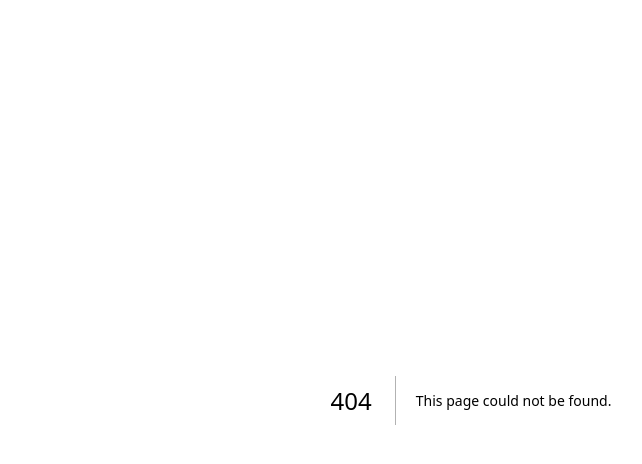
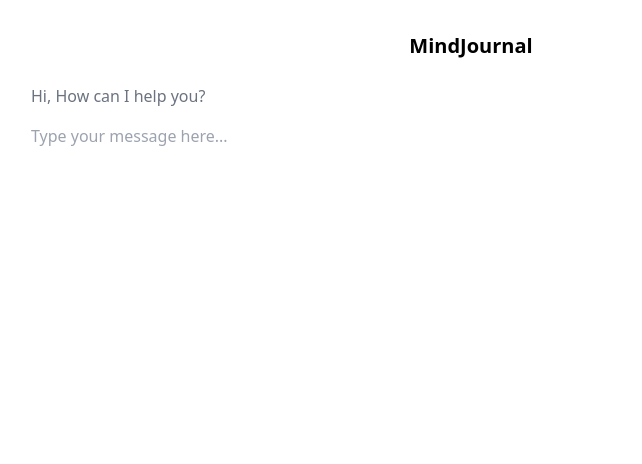
Before and after one commit to nawed2611/mind-journal, a Next.js app: page /ama in a window 1280 px wide. Before the commit this address had no page. Shown: the top 464 px of the page, without its empty margins (169-811 px from the left). Built offline with nearby package versions, Linux system fonts and the light colour scheme.

Commit message:
add chatbot

```diff
--- /dev/null
+++ b/app/ama/page.tsx
@@ -0,0 +1,151 @@
+"use client";
+
+import React, { useEffect, useRef, useState } from "react";
+import Image from "next/image";
+import axios from "axios";
+import { motion } from "framer-motion";
+
+interface Chat {
+  message: string;
+  author: string;
+}
+
+const Chatbot = (props: any) => {
+  const [input, setInput] = useState("");
+  const [chats, setChats] = useState<Chat[]>([
+    { message: "Hi, How can I help you?", author: "bot" },
+  ]);
+  const [loading, setLoading] = useState(false);
+  const [inputEnabled, setInputEnabled] = useState(true);
+
+  const chatContainerRef = useRef<HTMLDivElement>(null);
+  const inputRef = useRef<HTMLInputElement>(null);
+
+  useEffect(() => {
+    if (chatContainerRef.current) {
+      chatContainerRef.current.scrollTop =
+        chatContainerRef.current.scrollHeight;
+    }
+  }, [chats]);
+
+  const handleSubmit = () => {
+    if (!inputEnabled) return;
+
+    setChats([...chats, { message: input, author: "user" }]);
+    setLoading(true);
+    setInputEnabled(false);
+
+    const url = "https://stemist-aijournal-production.up.railway.app/ask";
+
+    axios
+      .post(
+        url,
+        { question: input, user_id: "user_1" },
+        { headers: { "Content-Type": "application/json" } },
+      )
+      .then((response) => {
+        console.log(response);
+        const Answer = response.data;
+
+        setChats([
+          ...chats,
+          {
+            message: input,
+            author: "user",
+          },
+          {
+            message: Answer,
+            author: "bot",
+          },
+        ]);
+        setInput("");
+        setLoading(false);
+        setInputEnabled(true);
+        inputRef.current?.focus();
+      })
+      .catch((error) => {
+        console.log(error);
+        setChats([
+          ...chats,
+          {
+            message: input,
+            author: "user",
+          },
+          {
+            message:
+              "Sorry, We've ran out of Open AI credits right now! We know its not ideal.",
+            author: "bot",
+          },
+        ]);
+        setInput("");
+        setLoading(false);
+        setInputEnabled(true);
+        inputRef.current?.focus();
+      });
+  };
+
+  const handleKeyDown = (e: React.KeyboardEvent<HTMLInputElement>) => {
+    if (e.key === "Enter") {
+      e.preventDefault();
+      handleSubmit();
+    }
+  };
+
+  useEffect(() => {
+    if (chats.length > 0 && inputRef.current) {
+      inputRef.current.focus();
+    }
+  }, [chats]);
+
+  return (
+    <div className="mb-20 mt-8 h-full">
+      <div className="mb-4 flex items-center justify-center">
+        <h1 className="text-xl font-bold">MindJournal</h1>
+      </div>
+      <div ref={chatContainerRef} className="mx-auto w-[70%]">
+        {chats.map((chat, index) => (
+          <div key={index}>
+            <div className="inline-flex  items-center">
+              <span
+                className={`${
+                  chat.author === "user" ? "text-gray-400" : "text-gray-500"
+                } inline-block rounded-lg p-2 text-base
+                font-medium`}
+              >
+                {chat.message}
+              </span>
+            </div>
+          </div>
+        ))}
+        {loading && (
+          <motion.div
+            animate={{ rotate: 360 }}
+            transition={{ duration: 1, repeat: Infinity }}
+            className="ml-2 mt-2 flex h-4 w-4 animate-spin items-start rounded-full ring-gray-400"
+          >
+            <div className="h-2 w-2 rounded-full bg-gray-400"></div>
+          </motion.div>
+        )}
+
+        {inputEnabled && (
+          <input
+            ref={inputRef}
+            type="text"
+            value={input}
+            onChange={(event) =>
+              setInput(
+                event.target.value.charAt(0).toUpperCase() +
+                  event.target.value.slice(1),
+              )
+            }
+            onKeyDown={handleKeyDown}
+            className="w-full border-none bg-transparent p-2 text-base font-medium text-gray-400 outline-none placeholder:text-gray-400"
+            placeholder="Type your message here..."
+          />
+        )}
+      </div>
+    </div>
+  );
+};
+
+export default Chatbot;
--- a/package.json
+++ b/package.json
@@ -37,6 +37,7 @@
     "@vercel/blob": "^0.9.2",
     "@vercel/kv": "^0.2.2",
     "ai": "^2.1.16",
+    "axios": "^1.4.0",
     "clsx": "^1.2.1",
     "eslint": "8.36.0",
     "eslint-config-next": "13.2.4",
```
Also changed, not shown: 1 other file (tests, documents, lock files or other folders).
